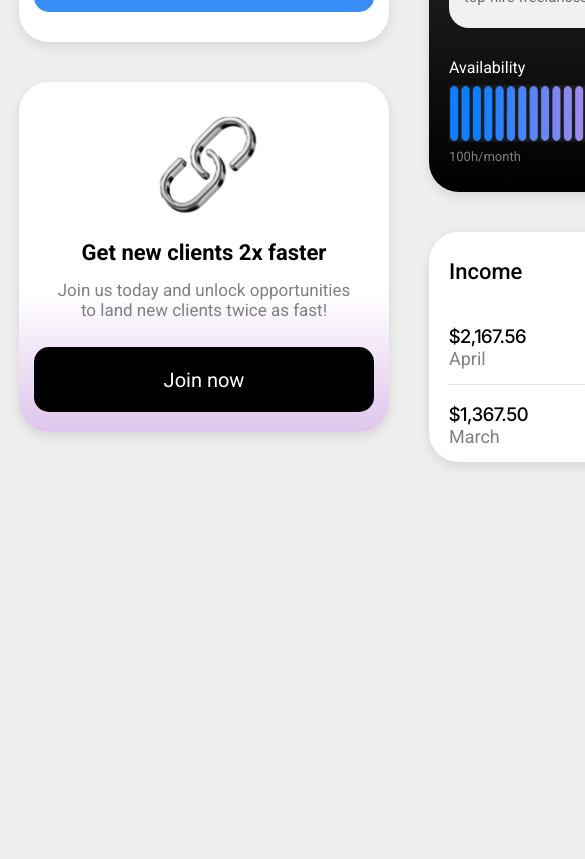
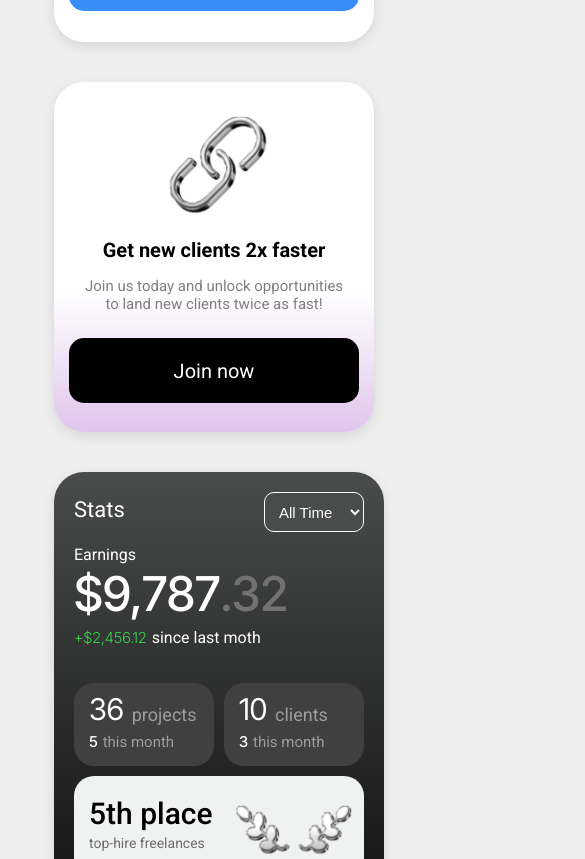
Before and after one commit to Abrilfz-01/components-freelance, a plain HTML site: page index.html in a window 390 px wide. Shown: the part 407-1266 px from the top of the page, 585 px wide, since content can reach past the window. Before the commit the page ends 888 px from the top, so only its background shows below. Drawn offline with Linux system fonts and the light colour scheme.

Commit message:
Se crearon los estilos responsivos de 480px y 768px

```diff
--- a/css/responsive.css
+++ b/css/responsive.css
@@ -1,3 +1,147 @@
+/************************/
+/*   RESPONSIVE 768PX   */
+/************************/
+@media (max-width:768px){
+    /*************/
+    /*   BOX 1   */
+    /*************/
+    .box1{
+        width: 320px;
+    }
+
+    .box1 .seccion2 h1{
+        font-size: 18px;
+    }
+
+    .box1 .seccion2 .text{
+        font-size: 14px;
+    }
+
+    .box1 .seccion2 .flex-container .flex-item{
+        font-size: 12px;
+    }
+
+    .box1 .seccion3 h3{
+        font-size: 30px;
+    }
+
+    .box1 .seccion3 button{
+        width: 290px;
+    }
+
+
+    /*************/
+    /*   BOX 2   */
+    /*************/
+    .box2{
+        width: 320px;
+    }
+
+    .box2 h1{
+        font-size: 20px;
+    }
+
+    .box2 p{
+        font-size: 15px;
+        width: 270px;
+    }
+
+    .box2 button{
+        width: 290px;
+    }
+
+
+    /*************/
+    /*   BOX 3   */
+    /*************/
+    .box3{
+        width: 330px;
+    }
+
+    .box3 .seccion2 .cont-title .title-1{
+        font-size: 48px;
+    }
+
+    .box3 .seccion2 .cont-title .title-2{
+        font-size: 48px;
+    }
+
+    .box3 .seccion3 .container-c .cont-1{
+        width: 125px;
+    }
+
+    .box3 .seccion3 .container-c .cont-1 .cont-title .title-1{
+        font-size: 30px;
+    }
+
+    .box3 .seccion3 .container-c .cont-1 .cont-title .title-2{
+        font-size: 18px;
+        margin-top: 13px;
+    }
+
+    .box3 .seccion3 .container-c .cont-2{
+        width: 125px;
+    }
+
+    .box3 .seccion3 .container-c .cont-2 .cont-title .title-1{
+        font-size: 30px;
+    }
+
+    .box3 .seccion3 .container-c .cont-2 .cont-title .title-2{
+        font-size: 18px;
+        margin-top: 13px;
+    }
+
+    .box3 .seccion3 .cont-3{
+        width: 275px;
+    }
+
+    .box3 .seccion3 .cont-3 .cont-titles .title-1{
+        font-size: 30px;
+    }
+
+    .box3 .seccion3 .cont-3 .cont-titles .subtitle{
+        font-size: 14px;
+    }
+
+    .box3 .seccion3 .cont-3 img{
+        width: 120px;
+        height: 70px;
+    }
+
+    .box3 .seccion4 img{
+        height: 53px;
+        width: 290px;
+    }
+
+
+    /*************/
+    /*   BOX 4   */
+    /*************/
+    .box4{
+        width: 330px;
+    }
+}
+
+
+/************************/
+/*   RESPONSIVE 480PX   */
+/************************/
+@media (max-width:480px){
+    .contenedorPadre{
+        grid-template-columns: 1fr;
+        margin-left: 35px;
+    }
+
+    /*************/
+    /*   BOX 2   */
+    /*************/
+    .box2{
+        margin-bottom: 40px;
+    }
+}
+
+
 
 /************************/
 /*   RESPONSIVE 320PX   */
```
